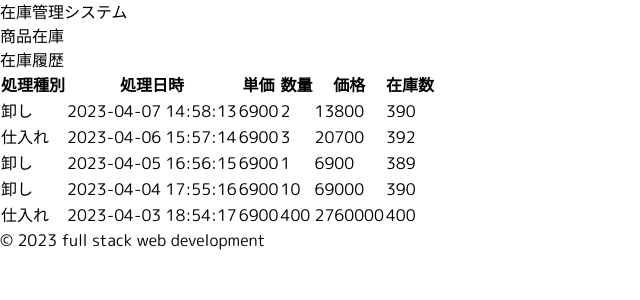
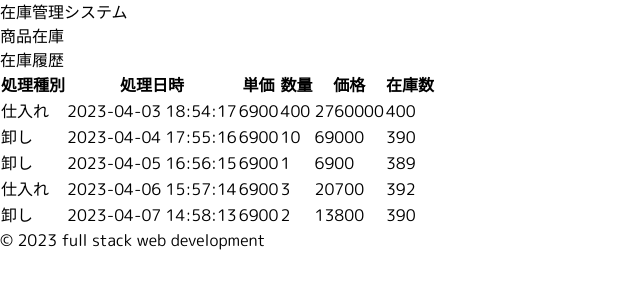
Before and after one commit to ot-nemoto/full-stack-web-development-frontend, a Next.js app: page /inventory/products/1 in a window 1280 px wide. Shown: the top 300 px of the page, without its empty margins (0-640 px from the left). Built offline with nearby package versions, Linux system fonts and the light colour scheme; data requests are answered from the project's data file.

Commit message:
商品一覧から商品在庫を表示しよう

```diff
--- a/src/app/inventory/products/[id]/page.tsx
+++ b/src/app/inventory/products/[id]/page.tsx
@@ -2,11 +2,21 @@ import Footer from '@/components/Footer';
 import Header from '@/components/Header';
 import InventoryHistory from '@/components/InventoryHistory';
 
-export default function Page() {
+interface PageParams {
+  id: string;
+}
+
+interface PageProps {
+  params: PageParams | Promise<PageParams>;
+}
+
+export default async function Page({ params }: PageProps) {
+  const { id } = await params;
+
   return (
     <div className="flex flex-col min-h-screen">
       <Header />
-      <InventoryHistory />
+      <InventoryHistory id={Number(id)} />
       <Footer />
     </div>
   );
--- a/src/components/InventoryHistory.tsx
+++ b/src/components/InventoryHistory.tsx
@@ -1,4 +1,8 @@
-type History = {
+interface InventoryHistoryProps {
+  id: number;
+}
+
+interface History {
   id: number;
   product_id: number;
   type: string;
@@ -7,16 +11,13 @@ type History = {
   quantity: number;
   totalPrice: number;
   inventory: number;
-};
+}
 
-export default async function InventoryHistory() {
+export default async function InventoryHistory({ id }: InventoryHistoryProps) {
   const response = await fetch(
-    'http://localhost:3001/inventories?product_id=1'
+    `http://localhost:3001/inventories?product_id=${id}&_sort=-date`
   );
-  const histories = (await response.json()).sort(
-    (a: History, b: History) =>
-      new Date(b.date).getTime() - new Date(a.date).getTime()
-  );
+  const histories = await response.json();
 
   return (
     <main className="flex-grow p-4">
```
Also changed, not shown: src/components/ProductList.tsx (+13 -2 lines).
